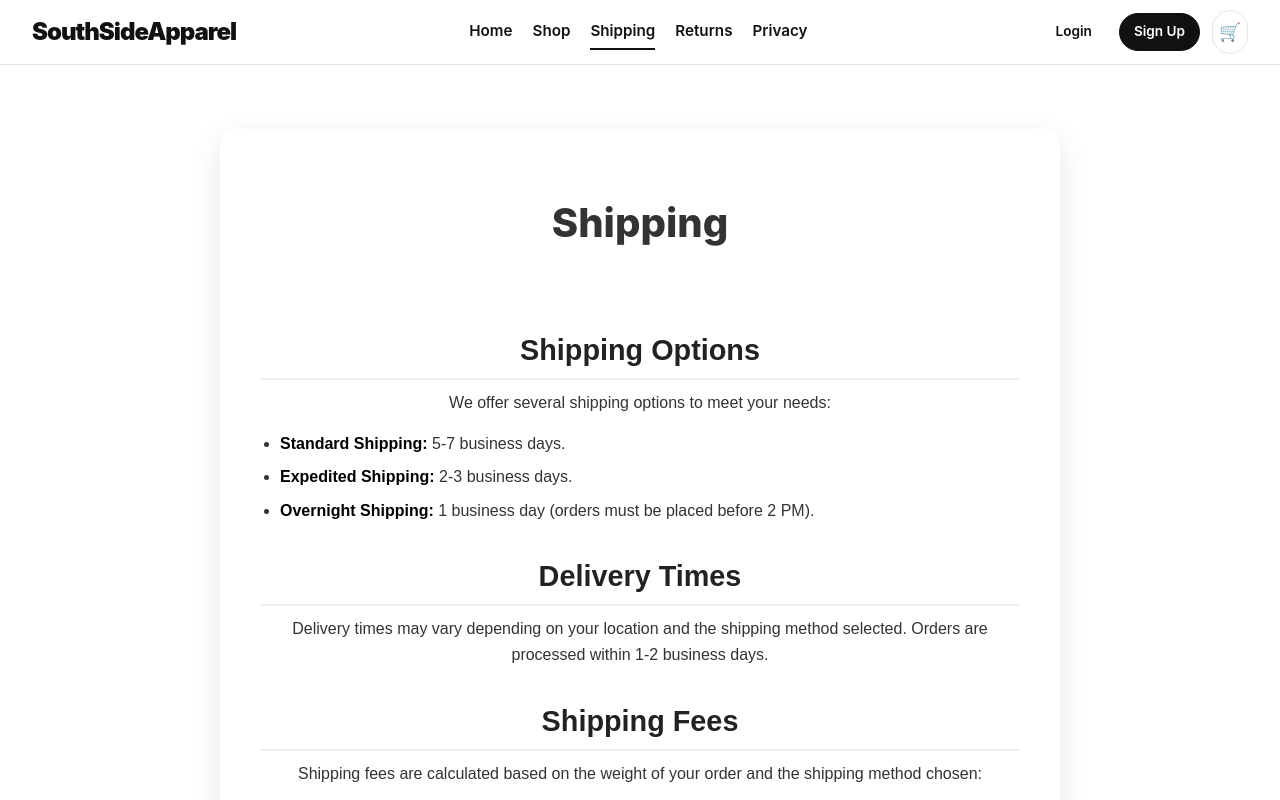
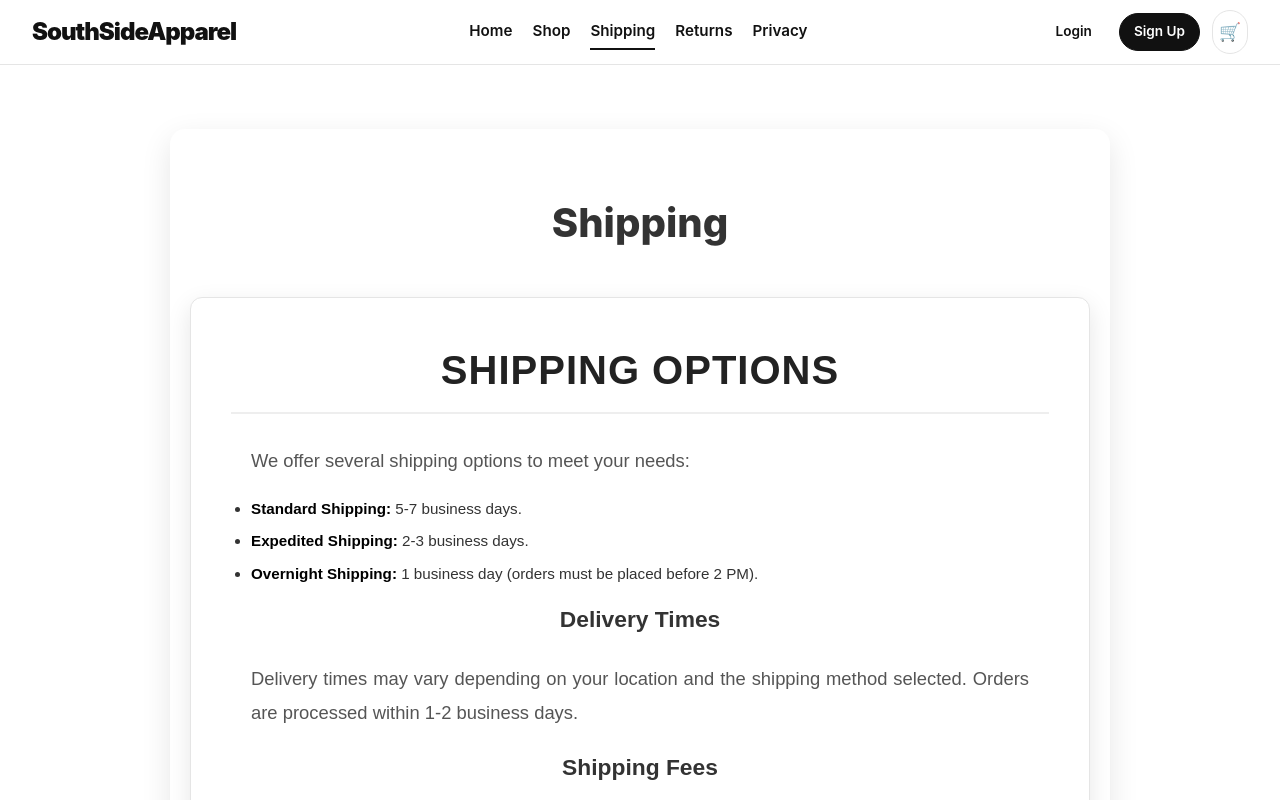
Before and after one commit to aceuda/SouthSide-Project, a React (Create React App) app: page /shipping in a window 1280 px wide. Built offline with nearby package versions, Linux system fonts and the light colour scheme.

Commit message:
Ui improvements in shipping page

```diff
--- a/src/css/Shipping.css
+++ b/src/css/Shipping.css
@@ -1,4 +1,4 @@
-.shipping-page {
+.static-page {
     max-width: 800px;
     margin: 0 auto;
     padding: 20px;
@@ -7,31 +7,35 @@
     line-height: 1.6;
 }
 
-.shipping-page h2 {
-    margin-top: 30px;
-    margin-bottom: 10px;
-    font-size: 1.8rem;
-    color: #222;
-    border-bottom: 2px solid #f0f0f0;
-    padding-bottom: 5px;
+.static-page h1 {
+  font-size: 2.5rem;
+  color: #222;
+  margin-bottom: 30px;
+  text-align: center;
+  font-weight: 700;
+  letter-spacing: 1px;
+  text-transform: uppercase;
+  border-bottom: 2px solid #eee;
+  padding-bottom: 10px;
 }
 
-.shipping-page p {
+.static-page p {
     margin-bottom: 15px;
     font-size: 1rem;
 }
 
-.shipping-page ul {
+.static-page ul {
     list-style-type: disc;
-    margin-left: 20px;
+    margin-left: 0px;
+    padding-left: 20px;
     margin-bottom: 15px;
-}
-
-.shipping-page li {
-    margin-bottom: 8px;
     text-align: left;
 }
 
-.shipping-page li strong {
+.static-page li {
+    margin-bottom: 8px;
+}
+
+.static-page li strong {
     color: #000;
 }
--- a/src/pages/ShippingPage.js
+++ b/src/pages/ShippingPage.js
@@ -5,8 +5,8 @@ import "../css/Shipping.css";
 const ShippingPage = () => {
     return (
         <Section title="Shipping">
-            <div className="shipping-page">
-                <h2>Shipping Options</h2>
+            <div className="static-page">
+                <h1>Shipping Options</h1>
                 <p>
                     We offer several shipping options to meet your needs:
                 </p>
@@ -26,9 +26,9 @@ const ShippingPage = () => {
                     Shipping fees are calculated based on the weight of your order and the shipping method chosen:
                 </p>
                 <ul>
-                    <li>Standard Shipping: $5.99 (free for orders over $50)</li>
-                    <li>Expedited Shipping: $12.99</li>
-                    <li>Overnight Shipping: $24.99</li>
+                    <li><strong>Standard Shipping:</strong> Php350.00</li>
+                    <li><strong>Expedited Shipping:</strong> Php750.00</li>
+                    <li><strong>Overnight Shipping:</strong> Php1,500.00</li>
                 </ul>
 
                 <h2>International Shipping</h2>
```
